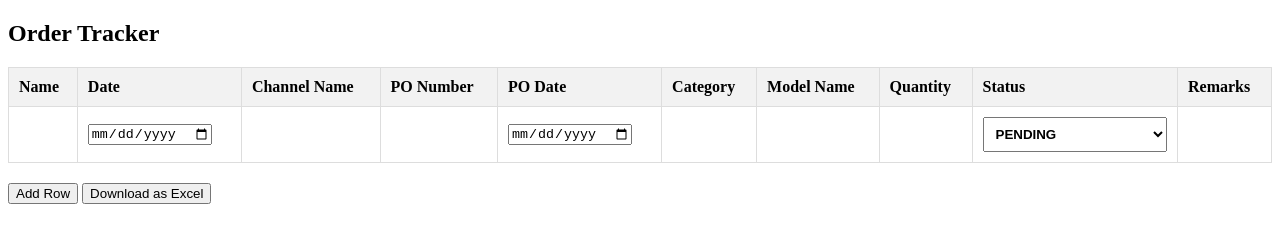
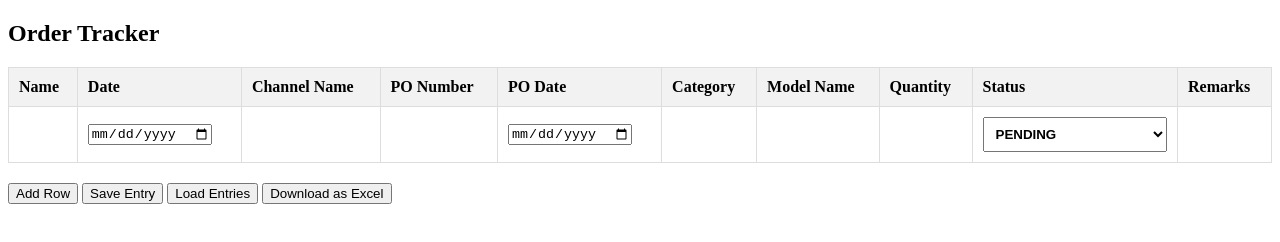
Before and after one commit to ankan-24/Billing-Tracker, a plain HTML site: page index.html in a window 1280 px wide. Drawn offline with Linux system fonts and the light colour scheme.

Commit message:
index.html

```diff
--- a/index.html
+++ b/index.html
@@ -3,7 +3,7 @@
 <head>
     <meta charset="UTF-8">
     <meta name="viewport" content="width=device-width, initial-scale=1.0">
-    <title>Tracker</title>
+    <title>Order Tracker</title>
     <style>
         table {
             width: 100%;
@@ -72,11 +72,12 @@
             </td>
             <td contenteditable="true"></td>
         </tr>
-        <!-- Additional rows can be added here -->
     </tbody>
 </table>
 
 <button onclick="addRow()">Add Row</button>
+<button onclick="saveEntries()">Save Entry</button>
+<button onclick="loadEntries()">Load Entries</button>
 <button onclick="exportTableToExcel()">Download as Excel</button>
 
 <script>
@@ -87,10 +88,8 @@
         for (let i = 0; i < 10; i++) {
             const newCell = newRow.insertCell(i);
             if (i === 1 || i === 4) {
-                // Date picker for "Date" and "PO Date"
                 newCell.innerHTML = '<input type="date">';
             } else if (i === 8) {
-                // Status dropdown
                 newCell.innerHTML = `<select class="status-dropdown" onchange="updateStatusColor(this)">
                     <option value="pending" class="status-pending">Pending</option>
                     <option value="completed" class="status-completed">Completed</option>
@@ -99,7 +98,6 @@
                     <option value="outstanding" class="status-outstanding">Outstanding</option>
                 </select>`;
             } else {
-                // Editable cells
                 newCell.contentEditable = "true";
             }
         }
@@ -107,6 +105,46 @@
 
     function updateStatusColor(dropdown) {
         dropdown.className = `status-dropdown status-${dropdown.value}`;
+    }
+
+    function saveEntries() {
+        const table = document.getElementById("trackerTable");
+        const rows = Array.from(table.rows).slice(1); // Skip header row
+        const data = rows.map(row => Array.from(row.cells).map(cell =>
+            cell.querySelector("input") ? cell.querySelector("input").value : cell.innerText.trim()
+        ));
+        localStorage.setItem("trackerData", JSON.stringify(data));
+        alert("Entries saved successfully!");
+    }
+
+    function loadEntries() {
+        const data = JSON.parse(localStorage.getItem("trackerData"));
+        if (!data) return;
+
+        const tbody = document.getElementById("trackerTable").getElementsByTagName("tbody")[0];
+        tbody.innerHTML = ""; // Clear existing rows
+
+        data.forEach(rowData => {
+            const newRow = tbody.insertRow();
+            rowData.forEach((cellData, i) => {
+                const newCell = newRow.insertCell(i);
+                if (i === 1 || i === 4) {
+                    newCell.innerHTML = `<input type="date" value="${cellData}">`;
+                } else if (i === 8) {
+                    newCell.innerHTML = `<select class="status-dropdown" onchange="updateStatusColor(this)">
+                        <option value="pending" class="status-pending" ${cellData === 'Pending' ? 'selected' : ''}>Pending</option>
+                        <option value="completed" class="status-completed" ${cellData === 'Completed' ? 'selected' : ''}>Completed</option>
+                        <option value="no-stock" class="status-no-stock" ${cellData === 'No Stock' ? 'selected' : ''}>No Stock</option>
+                        <option value="model-mismatch" class="status-model-mismatch" ${cellData === 'Model Mismatch' ? 'selected' : ''}>Model Mismatch</option>
+                        <option value="outstanding" class="status-outstanding" ${cellData === 'Outstanding' ? 'selected' : ''}>Outstanding</option>
+                    </select>`;
+                    updateStatusColor(newCell.querySelector("select"));
+                } else {
+                    newCell.contentEditable = "true";
+                    newCell.innerText = cellData;
+                }
+            });
+        });
     }
 
     function exportTableToExcel() {
```
